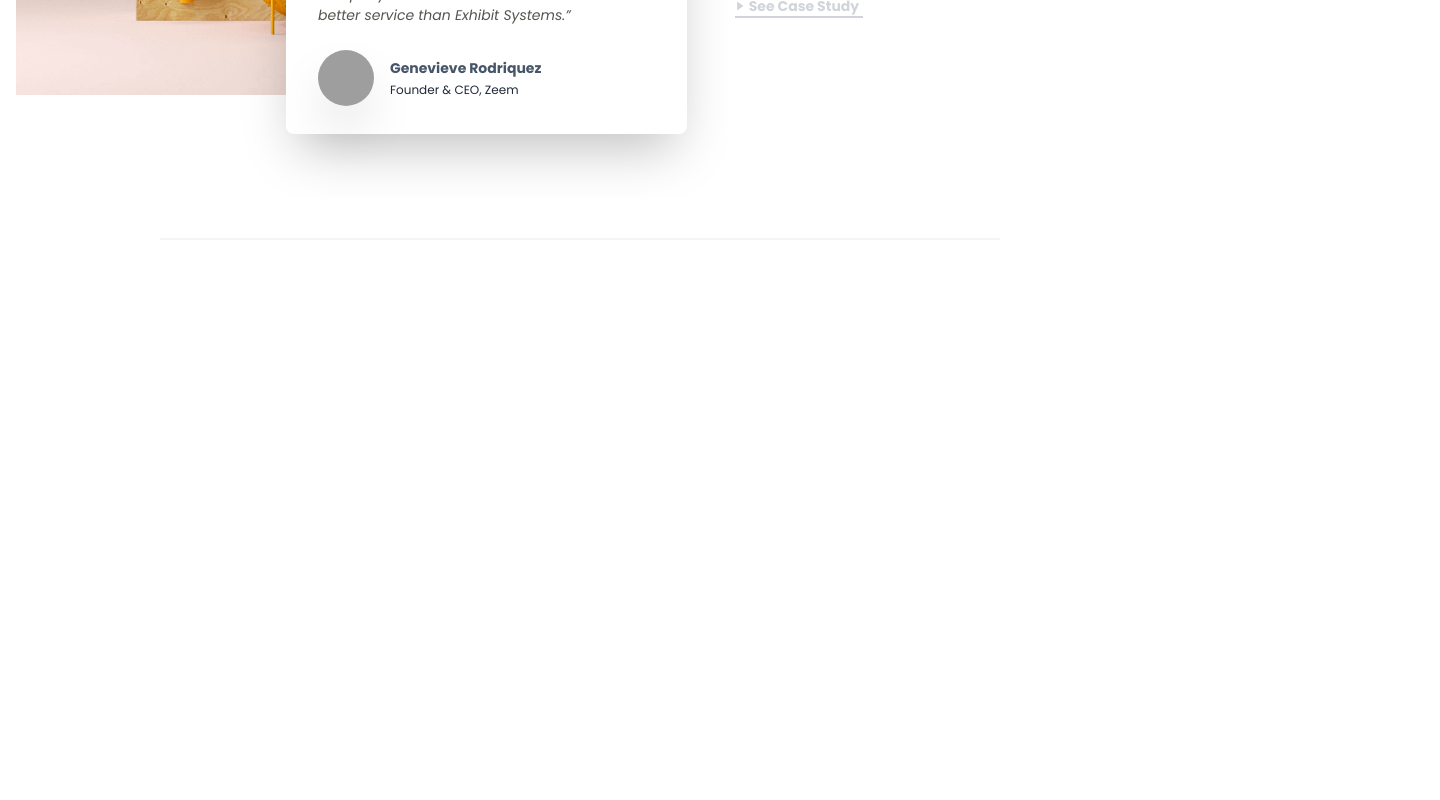
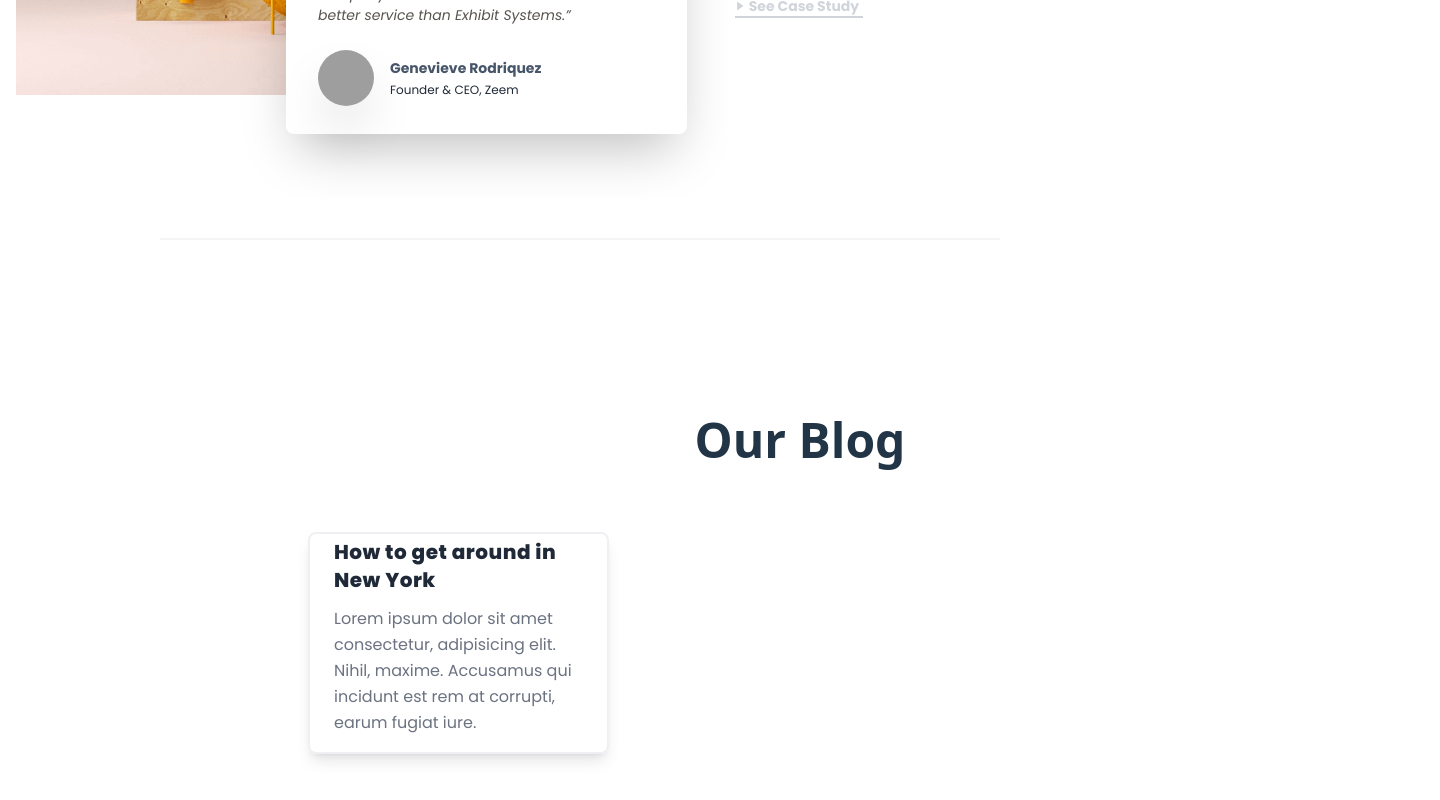
Before and after one commit to rashedsabbir/Figma-to-React-HTML-Practice, a React (Vite) app in the folder React/Webovio/: page / in a window 1280 px wide. Shown: the part 3170-3970 px from the top of the page, 1440 px wide, since content can reach past the window. Before the commit the page ends 3506 px from the top, so only its background shows below. Built offline with nearby package versions, Linux system fonts and the light colour scheme; grey boxes are pictures that could not be loaded.

Commit message:
pricing card added to webovio

```diff
--- a/React/Webovio/src/components/Pricing/Pricing.jsx
+++ b/React/Webovio/src/components/Pricing/Pricing.jsx
@@ -4,6 +4,23 @@ const Pricing = () => {
   return (
     <div className="px-40">
       <div className="border-b-2 border-gray-100 mb-24 mt-10 flex items-center justify-center w-[840px]"></div>
+      <section class="w-screen py-20">
+        <h1 class="mb-12 text-center font-sans text-5xl font-bold">Our Blog</h1>
+        <div class="mx-auto grid max-w-screen-lg grid-cols-1 gap-5 p-5 sm:grid-cols-2 md:grid-cols-3 lg:gap-10">
+          <article class="group h-full overflow-hidden rounded-lg border-2 border-gray-200 border-opacity-60 shadow-lg">
+            <div class="py-1 px-6">
+              <h1 class="title-font mb-3 inline-block cursor-pointer text-xl capitali font-extrabold tracking-wide text-gray-800">
+                How to get around in New York
+              </h1>
+              <p class="line-clamp-6 mb-3 cursor-pointer overflow-hidden leading-relaxed text-gray-500">
+                Lorem ipsum dolor sit amet consectetur, adipisicing elit. Nihil,
+                maxime. Accusamus qui incidunt est rem at corrupti, earum fugiat
+                iure.
+              </p>
+            </div>
+          </article>
+        </div>
+      </section>
     </div>
   );
 };
```
